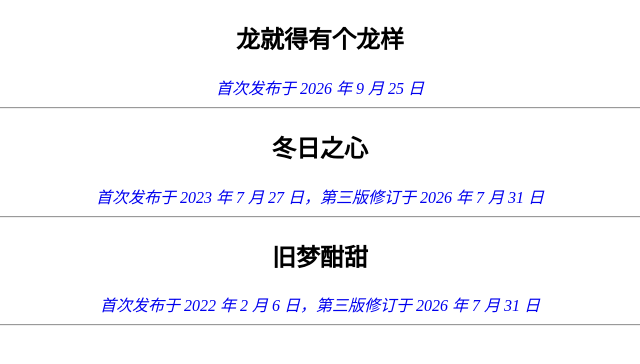
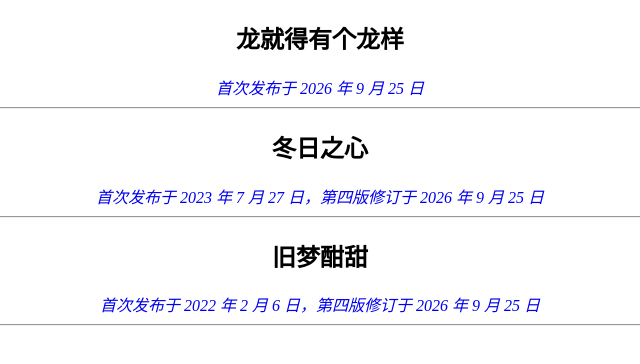
Before and after one commit to zrc4889/p, a plain HTML site: page index.html in a window 1280 px wide. Shown: the full height of the page, 320-960 px from the left. Drawn offline with Linux system fonts and the light colour scheme.

Commit message:
2026年9月25日

```diff
--- a/index.html
+++ b/index.html
@@ -21,7 +21,7 @@
         <h2>冬日之心</h2>
         <p> </p>
         <a href="./mind_of_winter.7z" style="text-decoration: none;">
-            <i> 首次发布于 2023 年 7 月 27 日，第三版修订于 2026 年 7 月 31 日
+            <i> 首次发布于 2023 年 7 月 27 日，第四版修订于 2026 年 9 月 25 日
             </i>
         </a>
 
@@ -30,7 +30,7 @@
         <h2>旧梦酣甜</h2>
         <p> </p>
         <a href="./sweet_dream.7z" style="text-decoration: none;">
-            <i> 首次发布于 2022 年 2 月 6 日，第三版修订于 2026 年 7 月 31 日
+            <i> 首次发布于 2022 年 2 月 6 日，第四版修订于 2026 年 9 月 25 日
             </i>
         </a>
 
```
Also changed, not shown: 3 other files.
